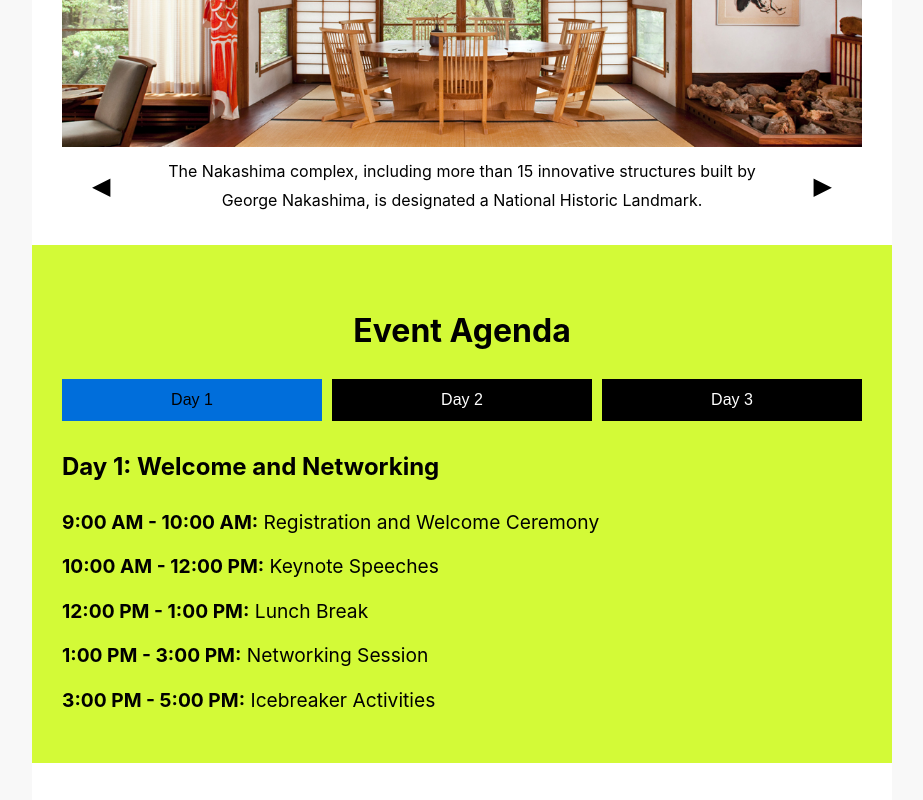
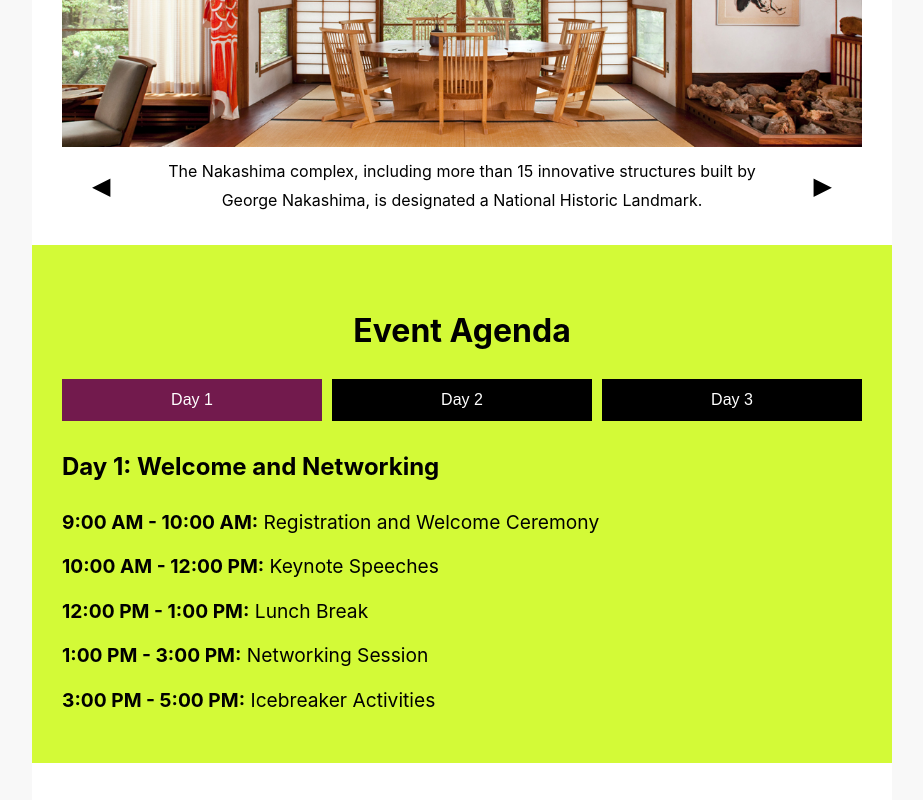
Before and after one commit to lisaadang/neuro, a plain HTML site: page index.html in a window 1280 px wide. In both pictures the pointer is over the button "Day 1". Shown: the part 1108-1908 px from the top of the page, without its empty margins (178-1101 px from the left). Drawn offline with Linux system fonts and the light colour scheme.

Commit message:
tab color

```diff
--- a/my-website/styles/style.css
+++ b/my-website/styles/style.css
@@ -120,8 +120,8 @@ button:focus {
 }
 
 .tab-button:hover {
-  background: #006EDB; /* Light gray background on hover */
-  color: #000000; /* Black text on hover */
+  background: #721A4D; /* Light gray background on hover */
+  color: #ffffff; /* Black text on hover */
 }
 
 .tab-content {
```
